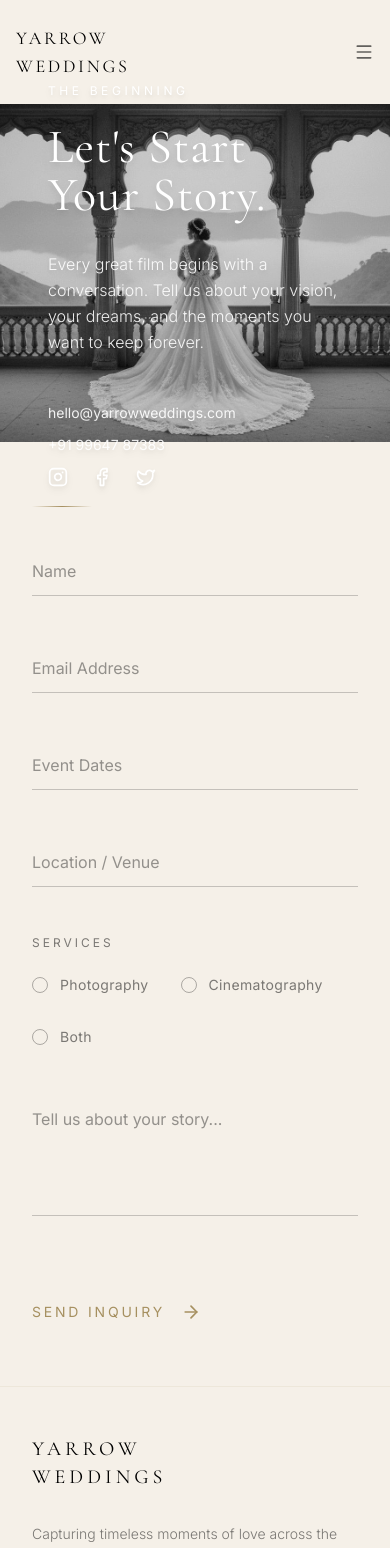
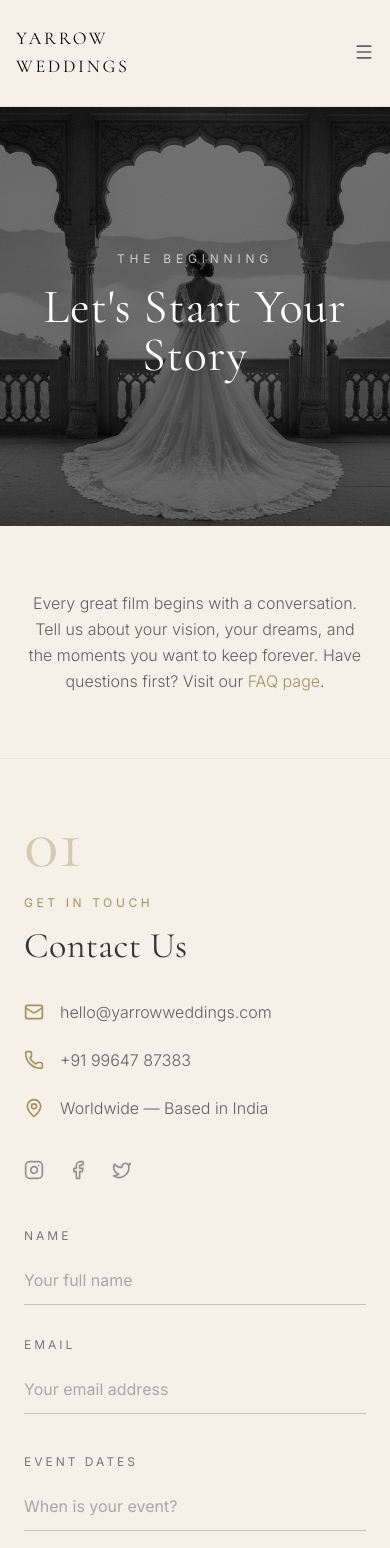
Before and after one commit to Sinnan1/Yarrow-Portfolio, a React (Vite) app: page /contact in a window 390 px wide. Shown: the top 1548 px of the page. Built offline with nearby package versions, Linux system fonts and the light colour scheme; a web font is replaced by a local one.

Commit message:
Redesign Contact page with sticky components, Framer Motion animations, mobile optimization; fix Hero.tsx TS error
Co-authored-by: Sinnan1 <125390105+Sinnan1@users.noreply.github.com>

```diff
--- a/src/pages/Contact.tsx
+++ b/src/pages/Contact.tsx
@@ -1,15 +1,19 @@
-import { useState, useEffect } from 'react';
-import { Instagram, Facebook, Twitter, ArrowRight } from 'lucide-react';
+import { useRef, useState, useEffect } from 'react';
+import { motion, useScroll, useTransform } from 'framer-motion';
+import { Instagram, Facebook, Twitter, ArrowRight, Mail, Phone, MapPin } from 'lucide-react';
+import { Link } from 'react-router-dom';
 
 const Contact = () => {
+  const heroRef = useRef<HTMLDivElement>(null);
+  const { scrollYProgress } = useScroll({ target: heroRef });
+  const y = useTransform(scrollYProgress, [0, 1], ['0%', '20%']);
   const [isVisible, setIsVisible] = useState(false);
   const [formData, setFormData] = useState({
     name: '',
     email: '',
     phone: '',
-    guestCount: '',
+    dates: '',
     location: '',
-    dates: '',
     message: '',
     services: [] as string[],
   });
@@ -33,102 +37,259 @@ const Contact = () => {
   };
 
   return (
-    <div className="min-h-screen bg-cream text-black flex flex-col">
-      {/* Navbar handled by App.tsx */}
-
-      <div className="flex-grow flex flex-col lg:flex-row relative">
-        {/* Left Side - Visual / Atmosphere */}
-        <div className="w-full lg:w-1/2 relative min-h-[40vh] lg:min-h-[auto]">
+    <div className="min-h-screen bg-cream">
+      {/* Hero Section */}
+      <section ref={heroRef} className="relative h-[50vh] md:h-[60vh] overflow-hidden">
+        <motion.div style={{ y }} className="absolute inset-0">
           <img
             src="/about-bride-2.jpg"
-            alt="Contact Atmosphere"
-            className="absolute inset-0 w-full h-full object-cover grayscale"
+            alt="Yarrow Weddings Contact"
+            className="w-full h-full object-cover grayscale"
           />
-          <div className="absolute inset-0 bg-black/10" />
-
-          <div className={`absolute inset-0 flex flex-col justify-center px-12 lg:px-20 transition-all duration-1000 ${isVisible ? 'opacity-100 translate-y-0' : 'opacity-0 translate-y-10'}`}>
-            <div className="decorative-line bg-white/30 mb-6" />
-            <p className="text-white uppercase tracking-[0.3em] text-xs mb-6 drop-shadow-md">The Beginning</p>
-            <h1 className="font-serif text-5xl lg:text-7xl text-white leading-none mb-8 drop-shadow-lg">
-              Let's Start <br /> Your Story.
+          <div className="absolute inset-0 bg-black/50" />
+        </motion.div>
+        <div className="relative z-10 h-full flex items-center justify-center text-center px-4">
+          <div
+            className={`transition-all duration-1000 ${
+              isVisible
+                ? 'opacity-100 translate-y-0'
+                : 'opacity-0 translate-y-10'
+            }`}
+          >
+            <p className="text-white/70 uppercase tracking-[0.4em] text-xs mb-4">
+              The Beginning
+            </p>
+            <h1 className="font-serif text-white text-5xl md:text-7xl lg:text-8xl">
+              Let's Start Your Story
             </h1>
-            <p className="text-white/90 font-light leading-relaxed max-w-sm drop-shadow-md mb-12">
-              Every great film begins with a conversation. Tell us about your vision, your dreams, and the moments you want to keep forever.
-            </p>
-
-            <div className="space-y-3 text-sm text-white/90 drop-shadow-md">
-              <p>hello@yarrowweddings.com</p>
-              <p>+91 99647 87383</p>
-              <div className="flex gap-6 mt-8">
-                <Instagram className="w-5 h-5 hover:text-gold transition-colors cursor-pointer text-white" />
-                <Facebook className="w-5 h-5 hover:text-gold transition-colors cursor-pointer text-white" />
-                <Twitter className="w-5 h-5 hover:text-gold transition-colors cursor-pointer text-white" />
           </div>
         </div>
+      </section>
+
+      {/* Intro */}
+      <section className="py-16 md:py-20 px-6 md:px-8 lg:px-24 bg-cream">
+        <div className="max-w-3xl mx-auto text-center">
+          <motion.div
+            initial={{ opacity: 0, y: 30 }}
+            whileInView={{ opacity: 1, y: 0 }}
+            transition={{ duration: 0.8, ease: [0.22, 1, 0.36, 1] }}
+            viewport={{ once: true }}
+          >
+            <p className="text-black/60 font-light text-base md:text-lg leading-relaxed">
+              Every great film begins with a conversation. Tell us about your
+              vision, your dreams, and the moments you want to keep forever.
+              Have questions first? Visit our{' '}
+              <Link
+                to="/faq"
+                className="text-gold hover:text-gold-dark underline-elegant transition-colors duration-300"
+              >
+                FAQ page
+              </Link>
+              .
+            </p>
+          </motion.div>
+        </div>
+      </section>
+
+      {/* Main Contact Section with Sticky Sidebar */}
+      <section className="py-12 md:py-20 lg:py-32 px-6 md:px-8 lg:px-24 border-t border-gold/10">
+        <div className="max-w-7xl mx-auto grid grid-cols-1 lg:grid-cols-12 gap-12 lg:gap-20">
+          {/* Left Column — Sticky Contact Info */}
+          <div className="lg:col-span-4 lg:sticky lg:top-32 lg:self-start">
+            <motion.div
+              initial={{ opacity: 0, y: 30 }}
+              whileInView={{ opacity: 1, y: 0 }}
+              transition={{ duration: 0.8, ease: [0.22, 1, 0.36, 1] }}
+              viewport={{ once: true, margin: '-100px' }}
+            >
+              <span className="text-gold/40 font-serif text-7xl lg:text-8xl leading-none block mb-4">
+                01
+              </span>
+              <p className="text-gold uppercase tracking-[0.3em] text-xs mb-3">
+                Get In Touch
+              </p>
+              <h2 className="font-serif text-4xl lg:text-5xl leading-tight mb-8">
+                Contact Us
+              </h2>
+              <div className="decorative-line mb-8 hidden lg:block" />
+
+              <div className="space-y-6">
+                <a
+                  href="mailto:hello@yarrowweddings.com"
+                  className="flex items-center gap-4 group"
+                >
+                  <Mail className="w-5 h-5 text-gold flex-shrink-0" />
+                  <span className="text-black/60 font-light group-hover:text-gold transition-colors duration-300">
+                    hello@yarrowweddings.com
+                  </span>
+                </a>
+                <a
+                  href="tel:+919964787383"
+                  className="flex items-center gap-4 group"
+                >
+                  <Phone className="w-5 h-5 text-gold flex-shrink-0" />
+                  <span className="text-black/60 font-light group-hover:text-gold transition-colors duration-300">
+                    +91 99647 87383
+                  </span>
+                </a>
+                <div className="flex items-center gap-4">
+                  <MapPin className="w-5 h-5 text-gold flex-shrink-0" />
+                  <span className="text-black/60 font-light">
+                    Worldwide — Based in India
+                  </span>
                 </div>
               </div>
 
-        {/* Right Side - The "Letter" Form */}
-        <div className="w-full lg:w-1/2 bg-cream px-8 py-16 lg:px-24 lg:py-24 flex items-center">
-          <div className={`w-full max-w-xl mx-auto transition-all duration-1000 delay-300 ${isVisible ? 'opacity-100 translate-y-0' : 'opacity-0 translate-y-10'}`}>
+              <div className="flex gap-6 mt-10">
+                <a href="#" aria-label="Instagram">
+                  <Instagram className="w-5 h-5 text-black/40 hover:text-gold transition-colors duration-300 cursor-pointer" />
+                </a>
+                <a href="#" aria-label="Facebook">
+                  <Facebook className="w-5 h-5 text-black/40 hover:text-gold transition-colors duration-300 cursor-pointer" />
+                </a>
+                <a href="#" aria-label="Twitter">
+                  <Twitter className="w-5 h-5 text-black/40 hover:text-gold transition-colors duration-300 cursor-pointer" />
+                </a>
+              </div>
+            </motion.div>
+          </div>
 
-            <div className="decorative-line mb-10" />
-            <form onSubmit={handleSubmit} className="space-y-12">
-              <div className="grid grid-cols-1 md:grid-cols-2 gap-12">
-                <div className="group">
+          {/* Right Column — Scrollable Form */}
+          <div className="lg:col-span-8">
+            <motion.div
+              initial={{ opacity: 0, y: 30 }}
+              whileInView={{ opacity: 1, y: 0 }}
+              transition={{ duration: 0.8, delay: 0.2, ease: [0.22, 1, 0.36, 1] }}
+              viewport={{ once: true, margin: '-50px' }}
+            >
+              <form onSubmit={handleSubmit} className="space-y-10 md:space-y-12">
+                <div className="grid grid-cols-1 md:grid-cols-2 gap-8 md:gap-12">
+                  <motion.div
+                    initial={{ opacity: 0, y: 20 }}
+                    whileInView={{ opacity: 1, y: 0 }}
+                    transition={{ duration: 0.6, delay: 0.1, ease: [0.22, 1, 0.36, 1] }}
+                    viewport={{ once: true }}
+                    className="group"
+                  >
+                    <label className="block text-xs uppercase tracking-widest text-black/50 mb-3">
+                      Name
+                    </label>
                     <input
                       type="text"
-                    placeholder="Name"
-                    className="w-full bg-transparent border-b border-black/20 py-3 text-black placeholder-black/40 focus:border-gold focus:outline-none transition-colors"
+                      placeholder="Your full name"
+                      className="w-full bg-transparent border-b border-black/20 py-3 text-black placeholder-black/30 focus:border-gold focus:outline-none transition-colors"
                       value={formData.name}
-                    onChange={(e) => setFormData({ ...formData, name: e.target.value })}
+                      onChange={(e) =>
+                        setFormData({ ...formData, name: e.target.value })
+                      }
                       required
                     />
-                </div>
-                <div className="group">
+                  </motion.div>
+                  <motion.div
+                    initial={{ opacity: 0, y: 20 }}
+                    whileInView={{ opacity: 1, y: 0 }}
+                    transition={{ duration: 0.6, delay: 0.2, ease: [0.22, 1, 0.36, 1] }}
+                    viewport={{ once: true }}
+                    className="group"
+                  >
+                    <label className="block text-xs uppercase tracking-widest text-black/50 mb-3">
+                      Email
+                    </label>
                     <input
                       type="email"
-                    placeholder="Email Address"
-                    className="w-full bg-transparent border-b border-black/20 py-3 text-black placeholder-black/40 focus:border-gold focus:outline-none transition-colors"
+                      placeholder="Your email address"
+                      className="w-full bg-transparent border-b border-black/20 py-3 text-black placeholder-black/30 focus:border-gold focus:outline-none transition-colors"
                       value={formData.email}
-                    onChange={(e) => setFormData({ ...formData, email: e.target.value })}
+                      onChange={(e) =>
+                        setFormData({ ...formData, email: e.target.value })
+                      }
                       required
                     />
-                </div>
+                  </motion.div>
                 </div>
 
-              <div className="grid grid-cols-1 md:grid-cols-2 gap-12">
-                <div className="group">
+                <div className="grid grid-cols-1 md:grid-cols-2 gap-8 md:gap-12">
+                  <motion.div
+                    initial={{ opacity: 0, y: 20 }}
+                    whileInView={{ opacity: 1, y: 0 }}
+                    transition={{ duration: 0.6, delay: 0.3, ease: [0.22, 1, 0.36, 1] }}
+                    viewport={{ once: true }}
+                    className="group"
+                  >
+                    <label className="block text-xs uppercase tracking-widest text-black/50 mb-3">
+                      Event Dates
+                    </label>
                     <input
                       type="text"
-                    placeholder="Event Dates"
-                    className="w-full bg-transparent border-b border-black/20 py-3 text-black placeholder-black/40 focus:border-gold focus:outline-none transition-colors"
+                      placeholder="When is your event?"
+                      className="w-full bg-transparent border-b border-black/20 py-3 text-black placeholder-black/30 focus:border-gold focus:outline-none transition-colors"
                       value={formData.dates}
-                    onChange={(e) => setFormData({ ...formData, dates: e.target.value })}
+                      onChange={(e) =>
+                        setFormData({ ...formData, dates: e.target.value })
+                      }
                       required
                     />
-                </div>
-                <div className="group">
+                  </motion.div>
+                  <motion.div
+                    initial={{ opacity: 0, y: 20 }}
+                    whileInView={{ opacity: 1, y: 0 }}
+                    transition={{ duration: 0.6, delay: 0.4, ease: [0.22, 1, 0.36, 1] }}
+                    viewport={{ once: true }}
+                    className="group"
+                  >
+                    <label className="block text-xs uppercase tracking-widest text-black/50 mb-3">
+                      Location / Venue
+                    </label>
                     <input
                       type="text"
-                    placeholder="Location / Venue"
-                    className="w-full bg-transparent border-b border-black/20 py-3 text-black placeholder-black/40 focus:border-gold focus:outline-none transition-colors"
+                      placeholder="Where is your event?"
+                      className="w-full bg-transparent border-b border-black/20 py-3 text-black placeholder-black/30 focus:border-gold focus:outline-none transition-colors"
                       value={formData.location}
-                    onChange={(e) => setFormData({ ...formData, location: e.target.value })}
+                      onChange={(e) =>
+                        setFormData({ ...formData, location: e.target.value })
+                      }
                       required
                     />
-                </div>
+                  </motion.div>
                 </div>
 
-              <div className="group">
-                <label className="block text-xs uppercase tracking-widest text-black/50 mb-6">Services</label>
-                <div className="flex flex-wrap gap-8">
-                  {['Photography', 'Cinematography', 'Both'].map((service) => (
-                    <label key={service} className="flex items-center gap-3 cursor-pointer group/item">
-                      <div className={`w-4 h-4 rounded-full border border-black/30 flex items-center justify-center transition-colors group-hover/item:border-gold ${formData.services.includes(service) ? 'border-gold' : ''}`}>
-                        {formData.services.includes(service) && <div className="w-2 h-2 bg-gold rounded-full" />}
+                <motion.div
+                  initial={{ opacity: 0, y: 20 }}
+                  whileInView={{ opacity: 1, y: 0 }}
+                  transition={{ duration: 0.6, delay: 0.5, ease: [0.22, 1, 0.36, 1] }}
+                  viewport={{ once: true }}
+                  className="group"
+                >
+                  <label className="block text-xs uppercase tracking-widest text-black/50 mb-6">
+                    Services
+                  </label>
+                  <div className="flex flex-wrap gap-6 md:gap-8">
+                    {['Photography', 'Cinematography', 'Both'].map(
+                      (service) => (
+                        <label
+                          key={service}
+                          className="flex items-center gap-3 cursor-pointer group/item"
+                        >
+                          <div
+                            className={`w-4 h-4 rounded-full border border-black/30 flex items-center justify-center transition-colors group-hover/item:border-gold ${
+                              formData.services.includes(service)
+                                ? 'border-gold'
+                                : ''
+                            }`}
+                          >
+                            {formData.services.includes(service) && (
+                              <div className="w-2 h-2 bg-gold rounded-full" />
+                            )}
                           </div>
-                      <span className={`text-sm tracking-wide transition-colors ${formData.services.includes(service) ? 'text-black' : 'text-black/50 group-hover/item:text-black'}`}>{service}</span>
+                          <span
+                            className={`text-sm tracking-wide transition-colors ${
+                              formData.services.includes(service)
+                                ? 'text-black'
+                                : 'text-black/50 group-hover/item:text-black'
+                            }`}
+                          >
+                            {service}
+                          </span>
                           <input
                             type="checkbox"
                             className="hidden"
@@ -136,22 +297,40 @@ const Contact = () => {
                             checked={formData.services.includes(service)}
                           />
                         </label>
-                  ))}
+                      )
+                    )}
                   </div>
-              </div>
+                </motion.div>
 
-              <div className="group">
+                <motion.div
+                  initial={{ opacity: 0, y: 20 }}
+                  whileInView={{ opacity: 1, y: 0 }}
+                  transition={{ duration: 0.6, delay: 0.6, ease: [0.22, 1, 0.36, 1] }}
+                  viewport={{ once: true }}
+                  className="group"
+                >
+                  <label className="block text-xs uppercase tracking-widest text-black/50 mb-3">
+                    Your Story
+                  </label>
                   <textarea
                     rows={4}
-                  placeholder="Tell us about your story..."
-                  className="w-full bg-transparent border-b border-black/20 py-3 text-black placeholder-black/40 focus:border-gold focus:outline-none transition-colors resize-none"
+                    placeholder="Tell us about your vision, your dreams, and the moments you want to keep forever..."
+                    className="w-full bg-transparent border-b border-black/20 py-3 text-black placeholder-black/30 focus:border-gold focus:outline-none transition-colors resize-none"
                     value={formData.message}
-                  onChange={(e) => setFormData({ ...formData, message: e.target.value })}
+                    onChange={(e) =>
+                      setFormData({ ...formData, message: e.target.value })
+                    }
                     required
                   />
-              </div>
+                </motion.div>
 
-              <div className="pt-8">
+                <motion.div
+                  initial={{ opacity: 0, y: 20 }}
+                  whileInView={{ opacity: 1, y: 0 }}
+                  transition={{ duration: 0.6, delay: 0.7, ease: [0.22, 1, 0.36, 1] }}
+                  viewport={{ once: true }}
+                  className="pt-4 md:pt-8"
+                >
                   <button
                     type="submit"
                     className="group flex items-center gap-4 text-gold uppercase tracking-[0.2em] text-sm hover:text-black transition-colors"
@@ -159,13 +338,40 @@ const Contact = () => {
                     Send Inquiry
                     <ArrowRight className="w-5 h-5 transition-transform group-hover:translate-x-2" />
                   </button>
-              </div>
-
+                </motion.div>
               </form>
+            </motion.div>
           </div>
         </div>
-      </div>
+      </section>
 
+      {/* CTA Section */}
+      <section className="py-20 md:py-24 bg-black text-center">
+        <motion.div
+          initial={{ opacity: 0, y: 30 }}
+          whileInView={{ opacity: 1, y: 0 }}
+          transition={{ duration: 0.8, ease: [0.22, 1, 0.36, 1] }}
+          viewport={{ once: true }}
+          className="px-6 md:px-8"
+        >
+          <p className="text-gold uppercase tracking-[0.3em] text-xs mb-6">
+            Have Questions?
+          </p>
+          <h2 className="font-serif text-white text-4xl lg:text-6xl mb-8">
+            Visit Our FAQ
+          </h2>
+          <p className="text-white/50 font-light max-w-md mx-auto mb-12">
+            Find answers to common questions about booking, deliverables,
+            pricing, and more.
+          </p>
+          <Link
+            to="/faq"
+            className="inline-block border border-gold text-gold px-10 py-4 text-xs tracking-[0.2em] uppercase hover:bg-gold hover:text-white transition-all duration-500"
+          >
+            View FAQ
+          </Link>
+        </motion.div>
+      </section>
     </div>
   );
 };
--- a/src/sections/Hero.tsx
+++ b/src/sections/Hero.tsx
@@ -8,7 +8,7 @@ const Hero = () => {
   return (
     <div className="absolute inset-0">
       {/* Parallax Background */}
-      <motion.div style={{ y }} className="absolute inset-0">
+      <motion.div style={{ y, opacity }} className="absolute inset-0">
         <img
           src="/hero-couple.jpg"
           alt="Wedding Couple"
```
Lines whose indentation alone changed are shown as unchanged.
